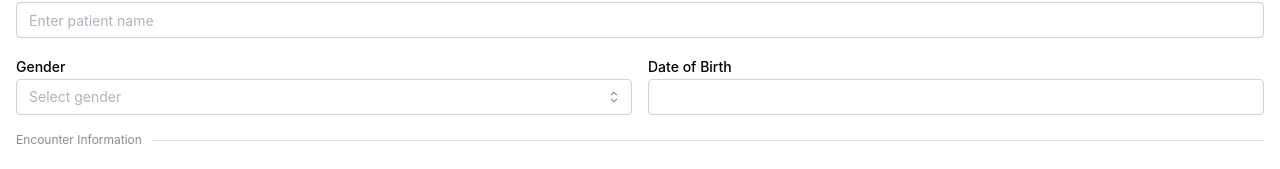
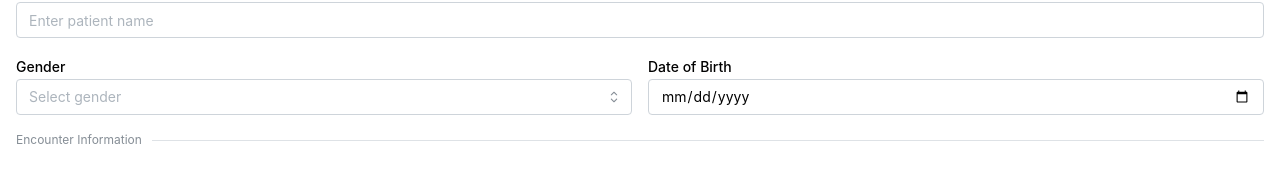
Before and after one commit to xprimarycare/case-manager, a React (Vite) app: page /create in a window 1280 px wide. Shown: the part 202-371 px from the top of the page. Built offline with nearby package versions, Linux system fonts and the light colour scheme; no server answers.

Commit message:
add date type to date of birth textinput

```diff
--- a/src/CaseCreator.tsx
+++ b/src/CaseCreator.tsx
@@ -314,6 +314,7 @@ const CaseCreator = () => {
                         />
                         <TextInput
                             label="Date of Birth"
+                            type="date"
                             disabled={isFormDisabled}
                             {...form.getInputProps("patient.dateOfBirth")}
                         />
```
